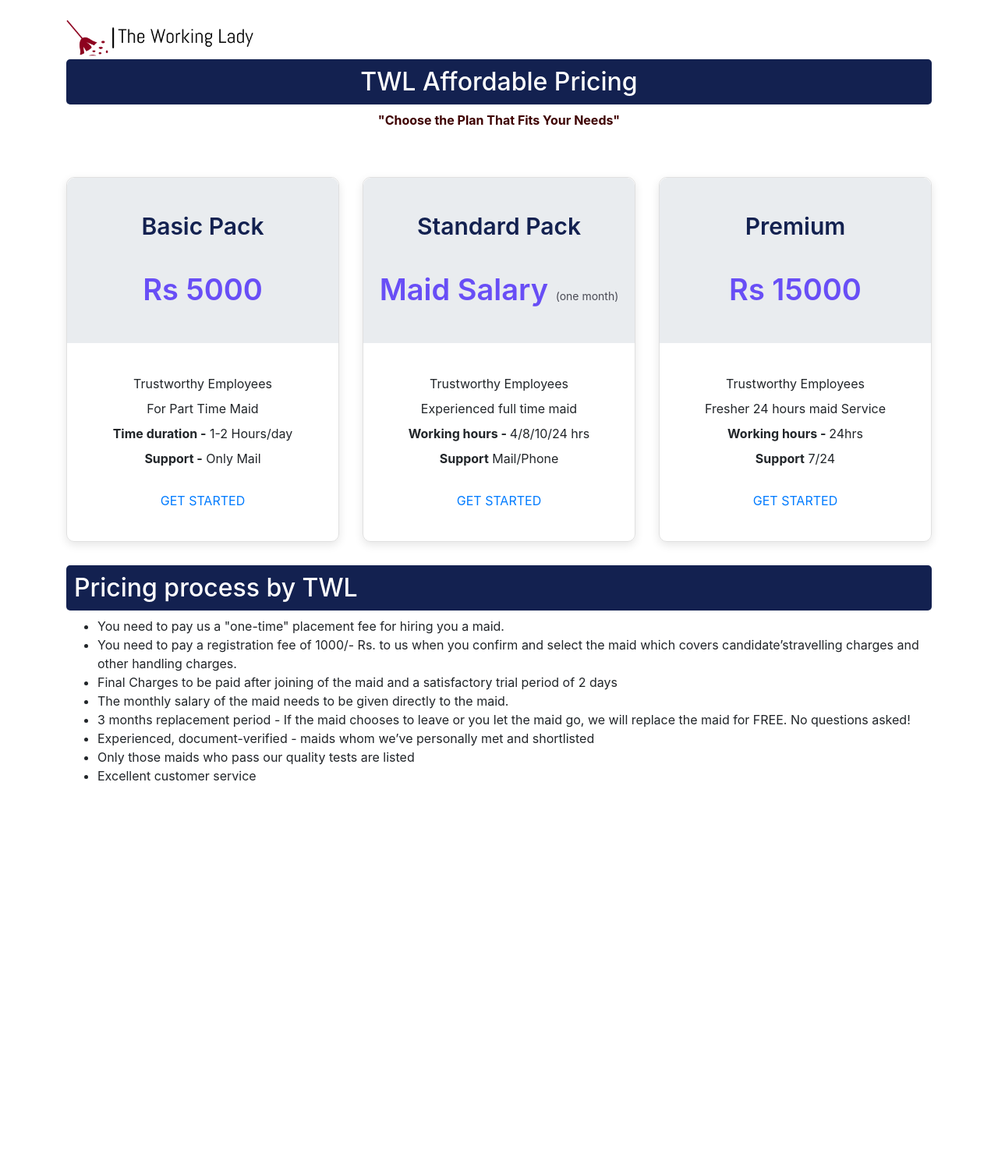
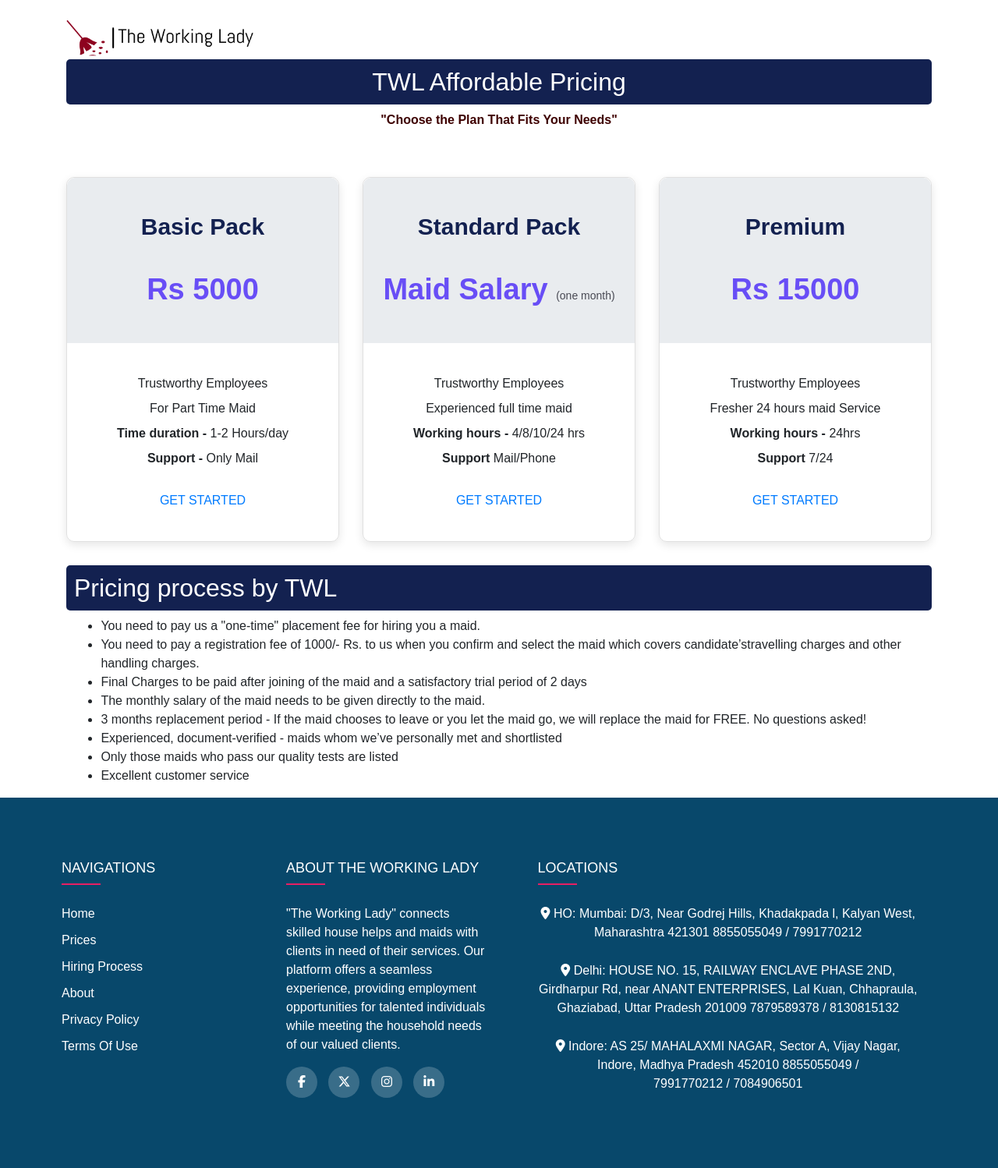
Before and after one commit to Ankit-ICY/The-Working-Lady, a Django app: page /Pricing in a window 1280 px wide. Shown: the whole page at 78% size. Before the commit the page ends 1001 px from the top, so only its background shows below. Run offline with Django 5.2, Linux system fonts and the light colour scheme; some libraries are stand-ins or nearby versions.

Commit message:
Update pricing_page.html

```diff
--- a/templates/pricing_page.html
+++ b/templates/pricing_page.html
@@ -291,9 +291,138 @@
 
 height: 50px;
 width: 240px;
+}
 
 
+
+@import url('https://fonts.googleapis.com/css2?family=Poppins:wght@300;400;500;600;700&display=swap');
+
+*,
+*::before,
+*::after {
+	box-sizing: border-box;
 }
+
+* {
+	margin: 0;
+	padding: 0;
+}
+
+body {
+	line-height: 1.5;
+	font-family: 'Poppins', sans-serif;
+}
+
+.footer {
+	background-color: #08486B;
+	padding: 80px 0;
+}
+
+
+
+.row {
+	display: flex;
+	flex-wrap: wrap;
+}
+
+ul {
+	list-style: none;
+}
+
+.footer-col {
+	width: 25%;
+	padding: 0 15px;
+}
+
+.footer-col h4 {
+	font-size: 18px;
+	color: white;
+	text-transform: capitalize;
+	margin-bottom: 35px;
+	font-weight: 500;
+	position: relative;
+}
+
+.footer-col h4::before {
+	content: "";
+	position: absolute;
+	left: 0;
+	bottom: -10px;
+	background-color: #E91E63;
+	width: 50px;
+	height: 2px;
+}
+
+.footer-col ul li:not(:last-child) {
+	margin-bottom: 10px;
+}
+
+.footer-col ul li a {
+	color: white;
+	display: block;
+	font-size: 1rem;
+	font-weight: 300;
+	text-transform: capitalize;
+	text-decoration: none;
+	transition: all 0.3s ease;
+}
+
+.footer-col ul li a:hover {
+	color: white;
+	padding-left: 7px;
+}
+
+.footer-col .social-links a {
+	color: white;
+	background-color: rgba(255, 255, 255, 0.2);
+	display: inline-block;
+	height: 40px;
+	width: 40px;
+	border-radius: 50%;
+	text-align: center;
+	margin: 0 10px 10px 0;
+	line-height: 40px;
+	transition: all 0.5s ease;
+}
+
+.footer-col .social-links a:hover {
+	color: #151515;
+	background-color: #FFF;
+}
+
+@media(max-width: 767px) {
+	.footer-col {
+		width: 50%;
+		margin-bottom: 30px;
+	}
+}
+
+@media(max-width: 574px) {
+	.footer-col {
+		width: 100%;
+	}
+}
+
+
+
+.address-li{
+  color: white;
+
+}
+
+.address-li li{
+  margin-top: 25px;
+  text-align: center;
+}
+
+
+
+.price-points{
+  list-style-type: disc;
+  margin-left: 4%;
+}
+
+
     </style>
 
 </head>
@@ -398,7 +527,64 @@ width: 240px;
              </ul>
         </div>
 
+
+        <footer class="footer" >
+          <div style=" display: flex; justify-content: center;" >
+          <div class="row" style=" width: 90%;">
+            <div class="footer-col">
+              <h4>NAVIGATIONS</h4>
+              <ul>
+                <li><a href="{% url 'index' %}">Home</a></li>
+                <li><a href="{% url 'pricing_page' %}">Prices</a></li>
+                <li><a href="{% url 'steps' %}">Hiring Process</a></li>
+                <li><a href="{% url 'about_us' %}">About</a></li>
+                <li><a href="{% url 'privacy_policy'%}">privacy policy</a></li>
+                <li><a href="{% url 'termsofuse'%}">Terms of Use</a></li>
+              </ul>
+            </div>
+
+            <div class="footer-col" >
+              <div>
+                <h4>ABOUT THE WORKING LADY</h4>
+                <p style="color : white;">"The Working Lady" connects skilled house helps and maids with clients in need of their services. Our platform offers a seamless experience, providing employment opportunities for talented individuals while meeting the household needs of our valued clients.</p>
+                <div class="social-links">
+                  <a href="https://www.facebook.com/theworkinglady.MumbaiHousemaids/"><i class="fa-brands fa-facebook-f"></i></a>
+                  <a href="https://www.twitter.com/"><i class="fa-brands fa-x-twitter"></i></a>
+                  <a href="https://www.instagram.com/theworkinglady2020?utm_source=ig_web_button_share_sheet&igsh=ZDNlZDc0MzIxNw=="><i class="fa-brands fa-instagram"></i></a>
+                  <a href="https://www.linkedin.com/in/the-working-lady-0545381b8"><i class="fa-brands fa-linkedin-in"></i></a>
+                </div>
+              </div>
+            </div>
+
+            <div class="footer-col" style="width: 45%; margin-left: 3%;">
+              <h4>LOCATIONS</h4>
+            <ul class="address-li">
+              <li >
+                <i class="fa-solid fa-location-dot" style="color: #ffffff;"></i>
+                HO: Mumbai: D/3, Near Godrej Hills, Khadakpada l, Kalyan West, Maharashtra 421301
+                8855055049 / 7991770212 </li>
+              <li>
+                <i class="fa-solid fa-location-dot" style="color: #ffffff;"></i>
+                Delhi: HOUSE NO. 15, RAILWAY ENCLAVE PHASE 2ND, Girdharpur Rd, near ANANT ENTERPRISES, Lal Kuan, Chhapraula, Ghaziabad, Uttar Pradesh 201009
+                7879589378 / 8130815132
+                 </li>
+              <li>
+                <i class="fa-solid fa-location-dot" style="color: #ffffff;"></i>
+                Indore: AS 25/ MAHALAXMI NAGAR, Sector A, Vijay Nagar, Indore, Madhya Pradesh 452010
+  8855055049 / 7991770212 / 7084906501
+              </li>
+            </ul>
+            </div>
+
+          </div>
+        </div>
+        </footer>
+
+
      </section>
+     <script src="https://kit.fontawesome.com/3b161c540c.js" crossorigin="anonymous"></script>
+
+
 
 </body>
 </html>
```
